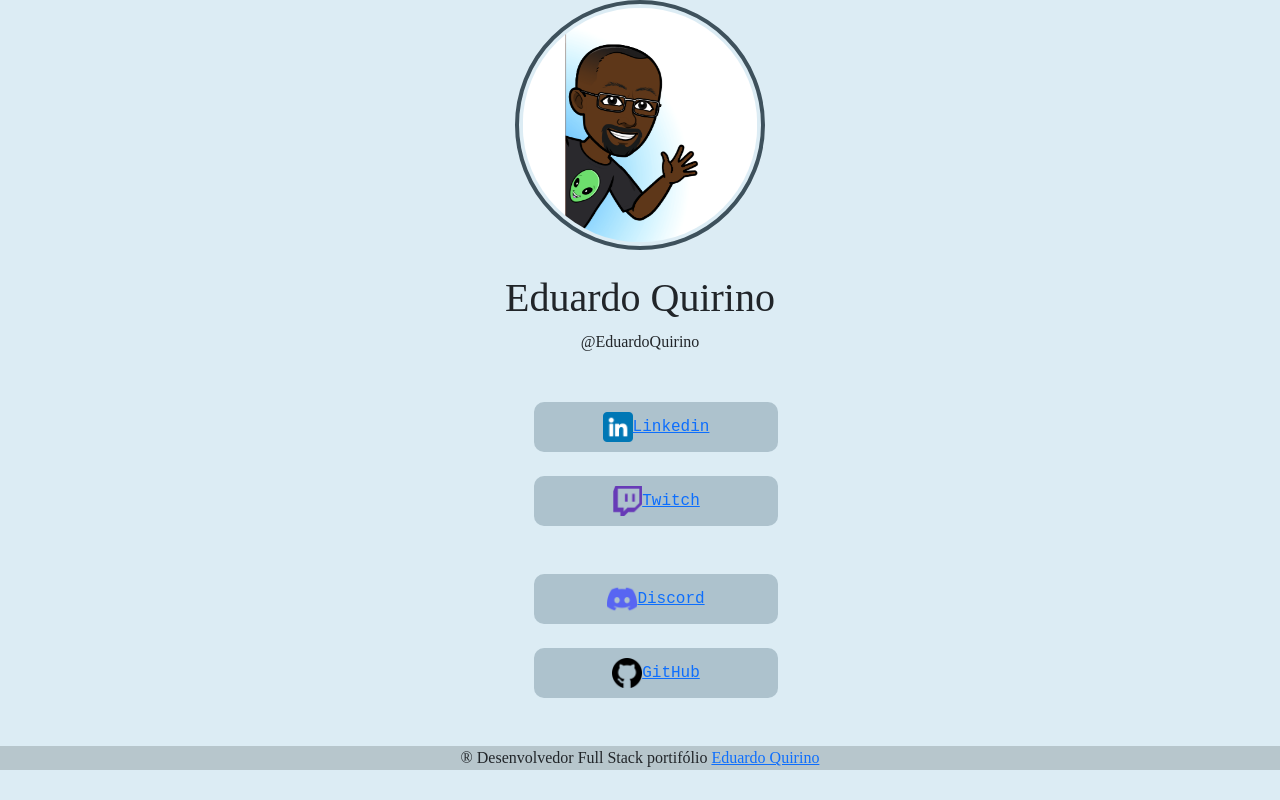
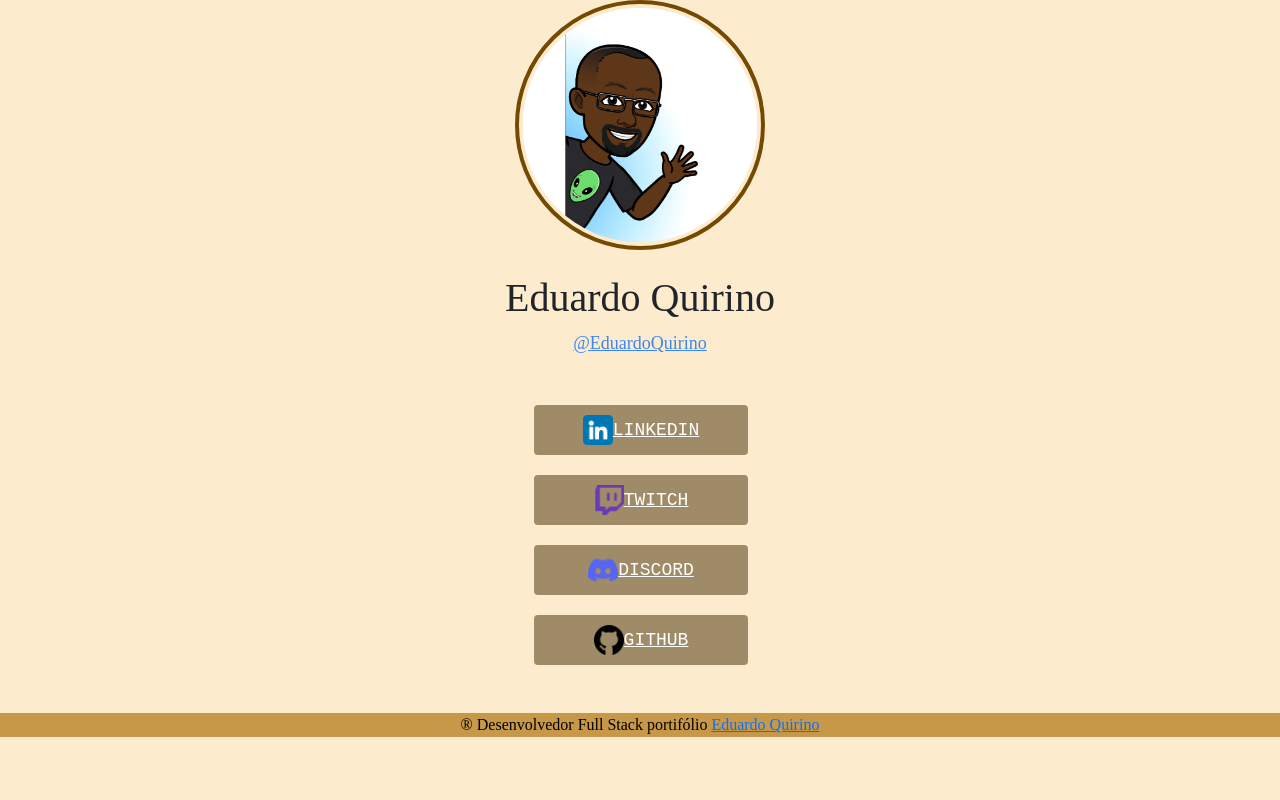
Before and after one commit to Eduardo-Quirino/LinkTree, a plain HTML site: page index.html in a window 1280 px wide. Drawn offline with nearby package versions, Linux system fonts and the light colour scheme; a web font is replaced by a local one.

Commit message:
Projeto finalizado

```diff
--- a/_css/style.css
+++ b/_css/style.css
@@ -3,8 +3,9 @@
     padding: 0;
 }
 
+/* Corpo do site */
 body {
-    background: #99c7e156;
+    background: #f59b0031;
     font-family: 'Roboto Slab', serif;
 }
 
@@ -19,24 +20,20 @@ body {
     text-align: center;
 }
 
+/* Avatar do site */
 .titulo img {
     width: 100%;
     border-radius: 50%;
     width: 250px;
     height: 250px;
     padding: 3.7px;
-    border: #3E515C solid 4px;
+    border: #754A00 solid 4px;
 }
 
+/* links */
 ul {
     list-style: none;
     margin: 48px 0px;
-}
-
-h1 {
-    margin-top: 24px;
-    margin-bottom: 8px;
-    display: block;
 }
 
 ul li a {
@@ -44,9 +41,23 @@ ul li a {
     display: flex;
     align-items: center;
     justify-content: center;
-    background: #23475c41;
-    border-radius: 10px;
-
+    background: #422a007e;
+    color: white;
+    text-transform: uppercase;
+    font-size: 18px;
+    margin-right: 30px;
+    margin-bottom: 20px;
+    border-radius: 3.88px;
+    transition: background 1.7s;
+}
+ul li a:hover{
+background: #c27b00cb;
+}
+/* nome apos avatar */
+h1 {
+    margin-top: 24px;
+    margin-bottom: 8px;
+    display: block;
 }
 
 li a {
@@ -55,7 +66,15 @@ li a {
 
 }
 
+.username {
+    opacity: 0.8;
+    font-size: 18px;
+
+}
+
+/* rodapé do site */
 .rodapé {
     text-align: center;
-    background-color: rgba(42, 51, 51, 0.205);
+    background-color: #c2903ae8;
+    color: black;
 }
--- a/index.html
+++ b/index.html
@@ -30,7 +30,7 @@
         <div class="titulo">
             <img src="_img/perfil github.png" alt="Foto do perfil">
             <h1>Eduardo Quirino</h1>
-            <p>@EduardoQuirino</p>
+            <p><a class="username" href="https://portifolioeduardoquirino.netlify.app/" target="_blank">@EduardoQuirino</a></p>
         </div>
         <!--Final Imagem com titulo -->
 
@@ -39,15 +39,15 @@
 
                 <a href="https://www.linkedin.com/in/eduardo-quirino-b07653122/" target="_blank"><img
                         src="_img/linkedin.png" width=30px; height="30px" alt="Rede Social Linkedim"> Linkedin</a>
-            </li><br>
+            </li>
             <li>
                 <a href="https://www.twitch.tv/eduardoquirino_dev" target="_blank"><img src="_img/twitch.png"
-                        width="30px;" height="30px;" alt=""> Twitch</a><br>
-            </li><br>
+                        width="30px;" height="30px;" alt=""> Twitch</a>
+            </li>
             <li>
                 <a href="https://discord.com/Eduardo%20Quirino#4397" target="_blank"><img src="_img/discord.png"
                         width="30px" height="30px" alt=""> Discord</a>
-            </li><br>
+            </li>
             <li>
                 <a href="https://github.com/Eduardo-Quirino" target="_blank"><img src="_img/github.png" width="30px"
                         height="30px" alt=""> GitHub</a>
```
